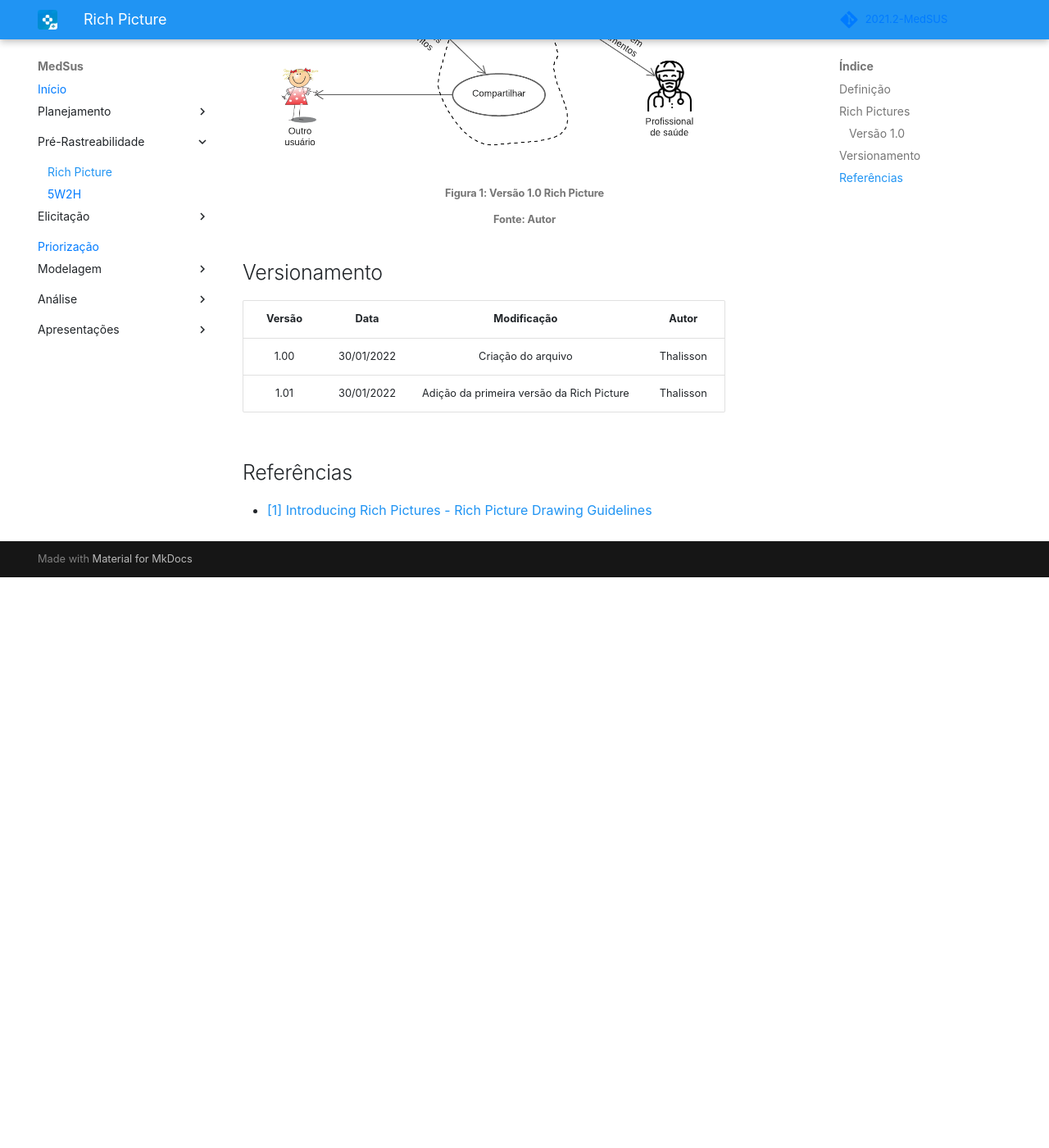
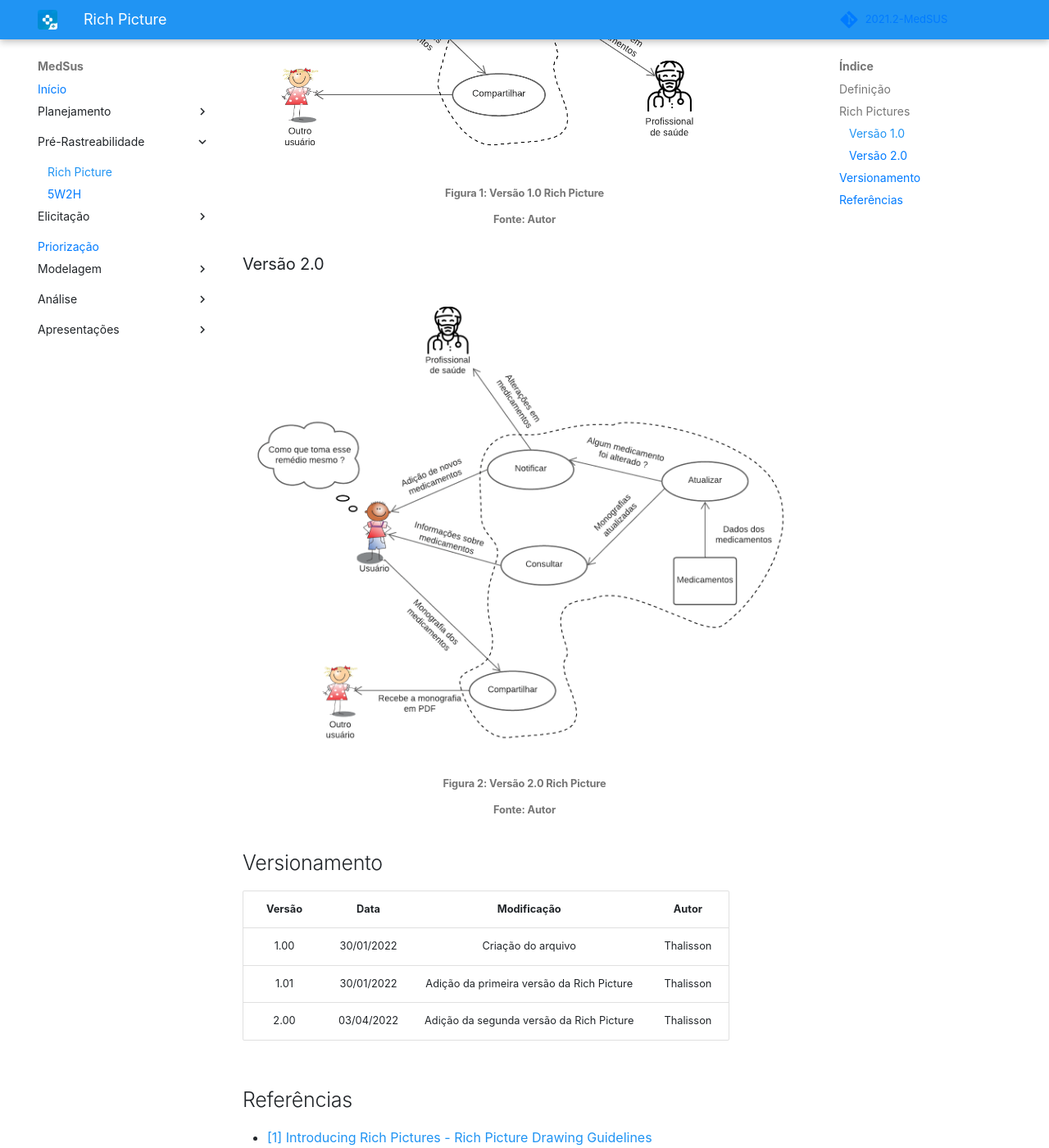
Before and after one commit to Requisitos-de-Software/2021.2-MedSUS, an MkDocs documentation site: the page built from docs/pre_traceability/rich_picture.md, in a window 1280 px wide and 1400 px high, scrolled down 740 px. Shown: the whole window at 82% size. Built offline with MkDocs 1.6.1 and Material for MkDocs 9.7.7, drawn with Linux system fonts in a browser that asks for light colours; some web fonts are replaced; comment, search, counter and statistics services are not loaded; before the commit the page ends 1444 px from its top, so only the background shows below that.

Commit message:
segunda versão do rich picture

```diff
--- a/docs/pre_traceability/rich_picture.md
+++ b/docs/pre_traceability/rich_picture.md
@@ -8,11 +8,17 @@ Rich Picture é uma ferramenta visual para analisar problemas e expressar ideias
 <h6 style="text-align:center">Figura 1: Versão 1.0 Rich Picture</h6>
 <h6 style="text-align: center">Fonte: Autor</h6>
 
+### Versão 2.0
+![Rich Picture](../assets/rich_picturev2.png)
+<h6 style="text-align:center">Figura 2: Versão 2.0 Rich Picture</h6>
+<h6 style="text-align: center">Fonte: Autor</h6>
+
 ## Versionamento
 | Versão | Data | Modificação | Autor |
 |:--:|:--:|:--:|:--:|
 | 1.00 | 30/01/2022 | Criação do arquivo | Thalisson |
 | 1.01 | 30/01/2022 | Adição da primeira versão da Rich Picture | Thalisson |
+| 2.00 | 03/04/2022 | Adição da segunda versão da Rich Picture | Thalisson |
 
 ## Referências
 - [[1] Introducing Rich Pictures - Rich Picture Drawing Guidelines](https://aprender3.unb.br/pluginfile.php/1668118/mod_resource/content/2/1_5145791542719414573.pdf)
```
Also changed, not shown: docs/assets/rich_picturev2.png (added).
